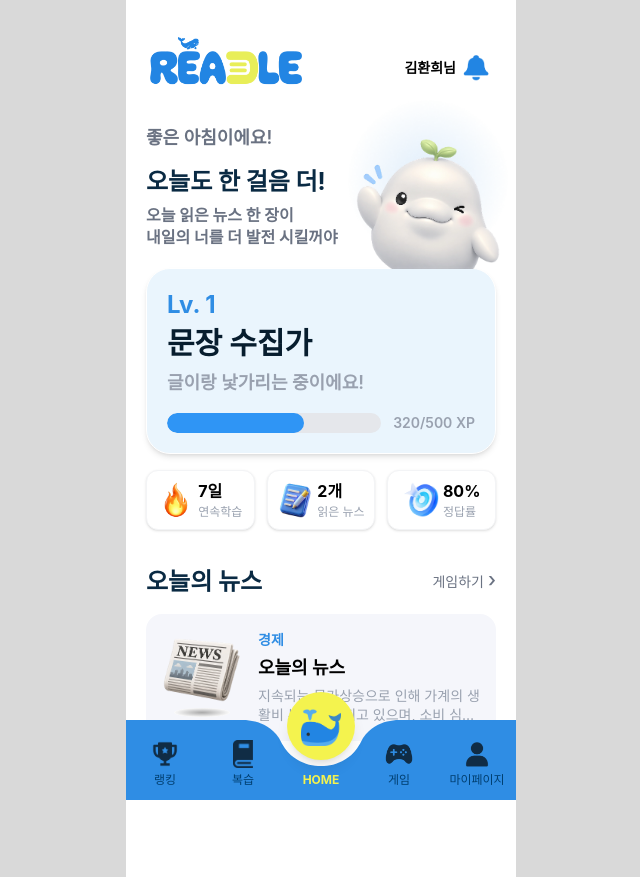
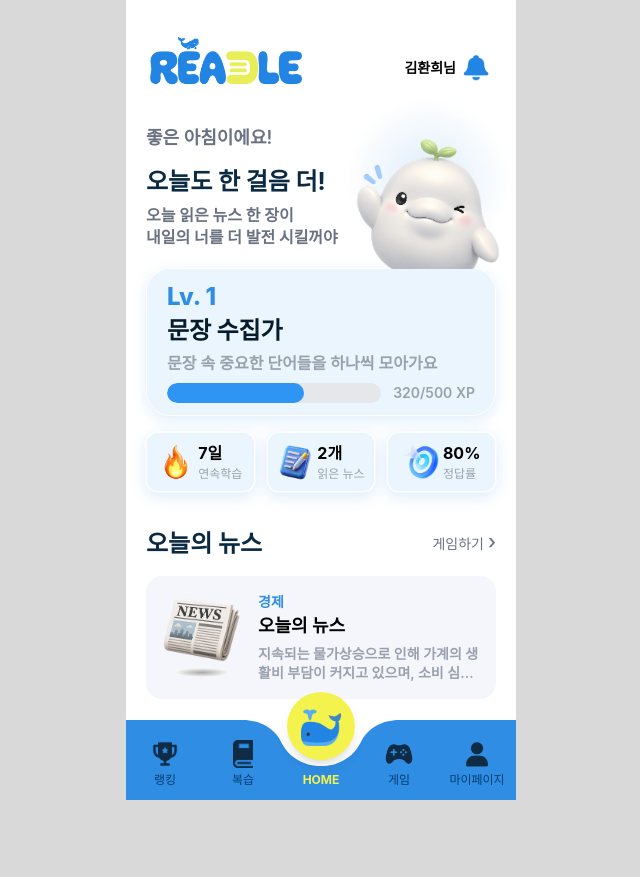
Before and after one commit to READLE-SKTHON/readle-fe, a React (Vite) app: page /home in a window 1280 px wide. Shown: the whole page, without its empty margins (319-959 px from the left). After the commit the page ends 800 px from the top, so only its background shows below. Built offline with nearby package versions, Linux system fonts and the light colour scheme.

Commit message:
🎨 홈 화면 카드 및 이미지 디테일 스타일 수정

```diff
--- a/src/components/home/StatCard.tsx
+++ b/src/components/home/StatCard.tsx
@@ -6,8 +6,18 @@ type StatCardProps = {
 
 export default function StatCard({ icon, value, label }: StatCardProps) {
   return (
-    <div className="flex items-center justify-center gap-1 rounded-xl border border-gray-100 bg-white px-2 py-2 shadow-sm">
-      <img src={icon} className="size-9 object-contain" />
+    <div
+      className="
+        flex items-center justify-center gap-1
+        rounded-xl
+        border border-white/90
+        bg-[#EAF5FD]
+        px-2 py-2
+        shadow-[0_4px_16px_rgba(47,141,228,0.18)]
+        ring-1 ring-white/60
+      "
+    >
+      <img src={icon} alt="" className="size-9 object-contain" />
 
       <div>
         <p className="text-base font-bold text-black">{value}</p>
--- a/src/pages/home/HomePage.tsx
+++ b/src/pages/home/HomePage.tsx
@@ -16,7 +16,7 @@ export default function HomePage() {
   const navigate = useNavigate();
 
   return (
-    <main className="mb-10">
+    <main>
       <MainHeader userName="김환희" />
 
       <div className="px-5">
@@ -49,14 +49,25 @@ export default function HomePage() {
         </section>
 
         {/* 레벨 카드 */}
-        <section className="mt-5 rounded-3xl border border-white bg-[#EAF5FD] px-5 py-5 shadow-md">
-          <p className="text-2xl font-bold text-[#2F8DE4]">Lv. 1</p>
+        <section
+          className="
+            mt-5
+            rounded-3xl
+            border border-white
+            bg-[#EAF5FD]
+            px-5 py-3
+            shadow-[0_4px_14px_rgba(47,141,228,0.15)]
+          "
+        >
+          <p className="text-2xl font-extrabold text-[#2F8DE4]">Lv. 1</p>
 
-          <h2 className="mt-1 text-3xl font-bold text-[#071D2E]">문장 수집가</h2>
+          <h2 className="mt-0.5 text-2xl font-extrabold text-[#071D2E]">문장 수집가</h2>
 
-          <p className="mt-2 text-lg font-semibold text-gray-400">글이랑 낯가리는 중이에요!</p>
+          <p className="mt-1 text-md font-semibold text-gray-400">
+            문장 속 중요한 단어들을 하나씩 모아가요
+          </p>
 
-          <div className="mt-4 flex items-center gap-3">
+          <div className="mt-2 flex items-center gap-3">
             <div className="h-5 flex-1 overflow-hidden rounded-full bg-gray-200">
               <div className="h-full w-[64%] rounded-full bg-[#2F95F5]" />
             </div>
@@ -115,9 +126,9 @@ export default function HomePage() {
             <div className="min-w-0 flex-1">
               <p className="text-sm font-semibold text-[#2F8DE4]">경제</p>
 
-              <h3 className="mt-1 text-lg font-bold text-black">오늘의 뉴스</h3>
+              <h3 className=" text-lg font-bold text-black">오늘의 뉴스</h3>
 
-              <p className="mt-1 line-clamp-2 text-sm leading-snug text-gray-400">
+              <p className="mt-1 line-clamp-2 text-sm font-semibold leading-snug text-gray-400">
                 지속되는 물가상승으로 인해 가계의 생활비 부담이 커지고 있으며, 소비 심리도 위축되고
                 있다는 분석이...
               </p>
```
